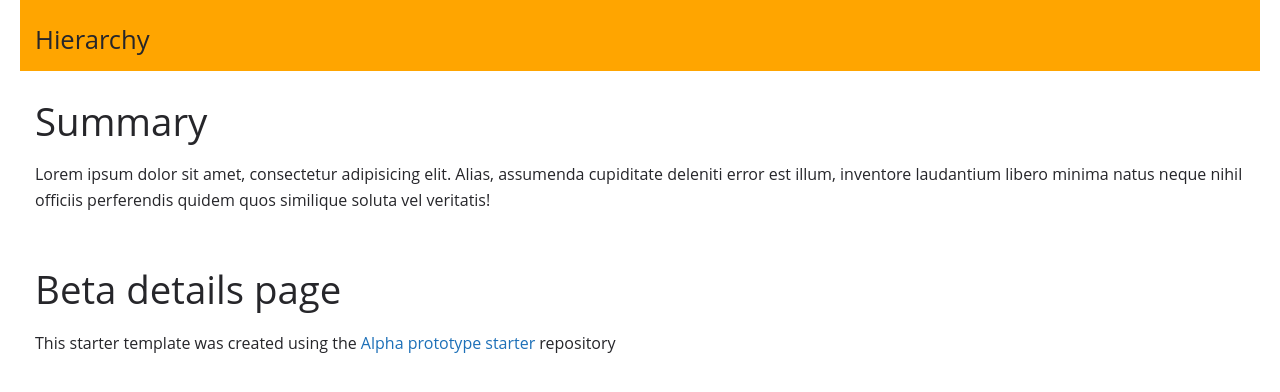
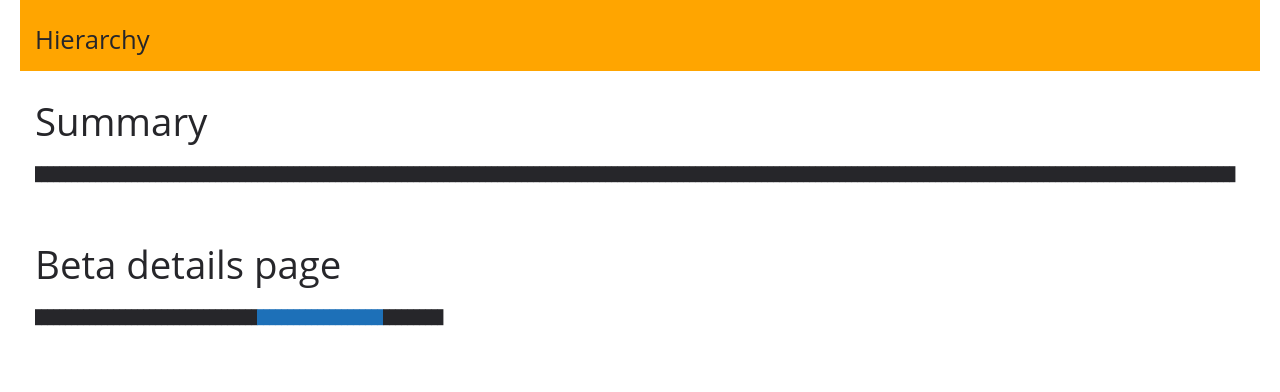
Before and after one commit to nationalarchives/ds-beta-details-prototype, a Flask app: page / in a window 1280 px wide. Shown: the part 96-488 px from the top of the page. Run offline with Flask 2, Linux system fonts and the light colour scheme; style sheets or scripts are compiled from the project's sources.

Commit message:
Add redacted regular font to paragraphs

```diff
--- a/app/static/styles/src/main.scss
+++ b/app/static/styles/src/main.scss
@@ -1,3 +1,15 @@
+@font-face {
+  font-family: 'redactedregular';
+  src: url('../../fonts/redacted-regular.eot');
+  src: url('../../fonts/redacted-regular.eot?#iefix') format('embedded-opentype'),
+       url('../../fonts/redacted-regular.woff2') format('woff2'),
+       url('../../fonts/redacted-regular.woff') format('woff'),
+       url('../../fonts/redacted-regular.ttf') format('truetype'),
+       url('../../fonts/redacted-regular.svg#redactedregular') format('svg');
+  font-weight: normal;
+  font-style: normal;
+}
+
 .logo {
   margin-top: 2em;
   width: 4em;
@@ -14,3 +26,7 @@ header {
 .summary {
   background-color: yellow;
 }
+
+p {
+  font-family: 'redactedregular';
+}
```
Also changed, not shown: app/static/fonts/redacted-regular.ttf (added), app/static/fonts/redacted-regular.woff (added), app/static/fonts/redacted-regular.woff2 (added), 2 other files.
